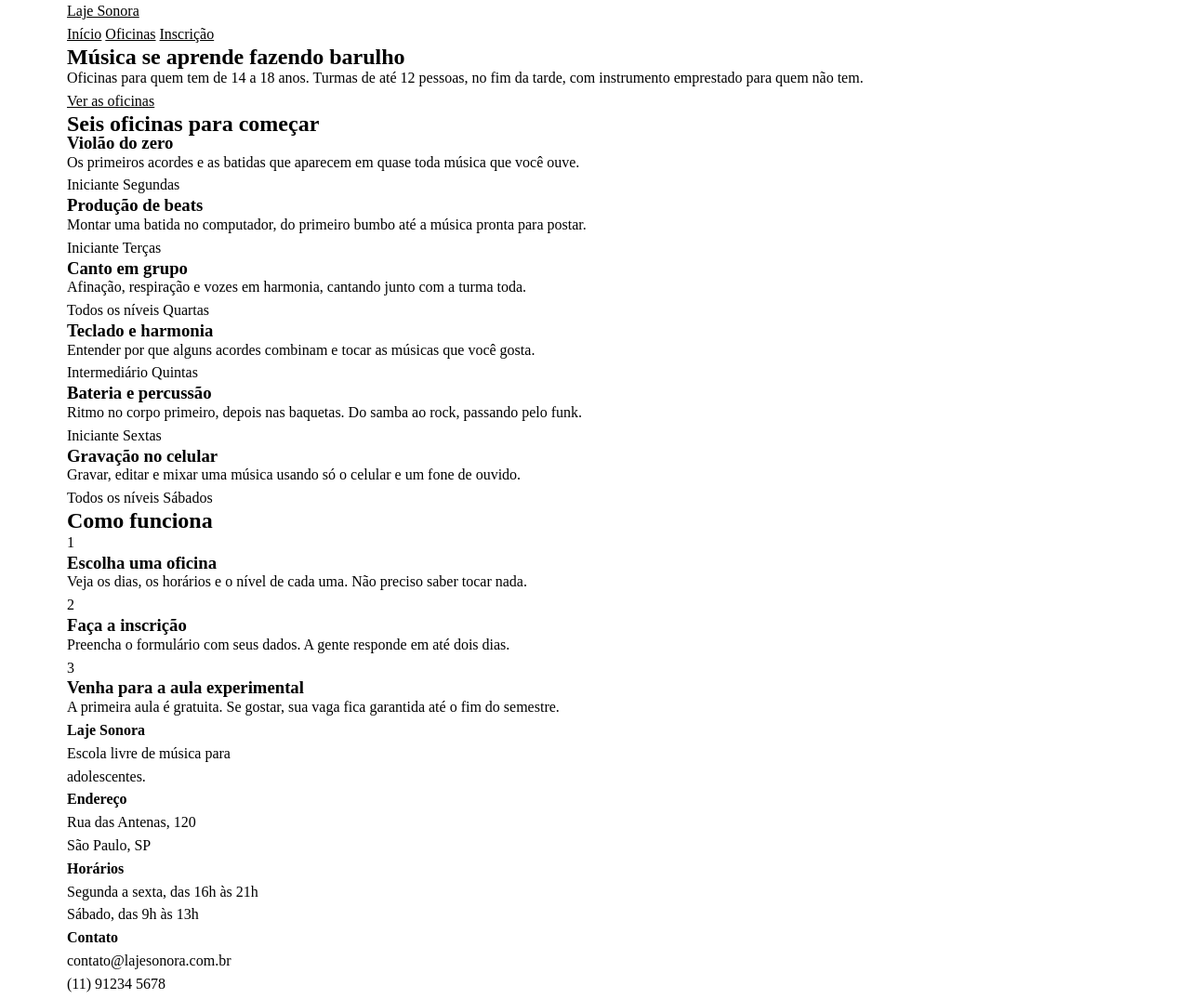
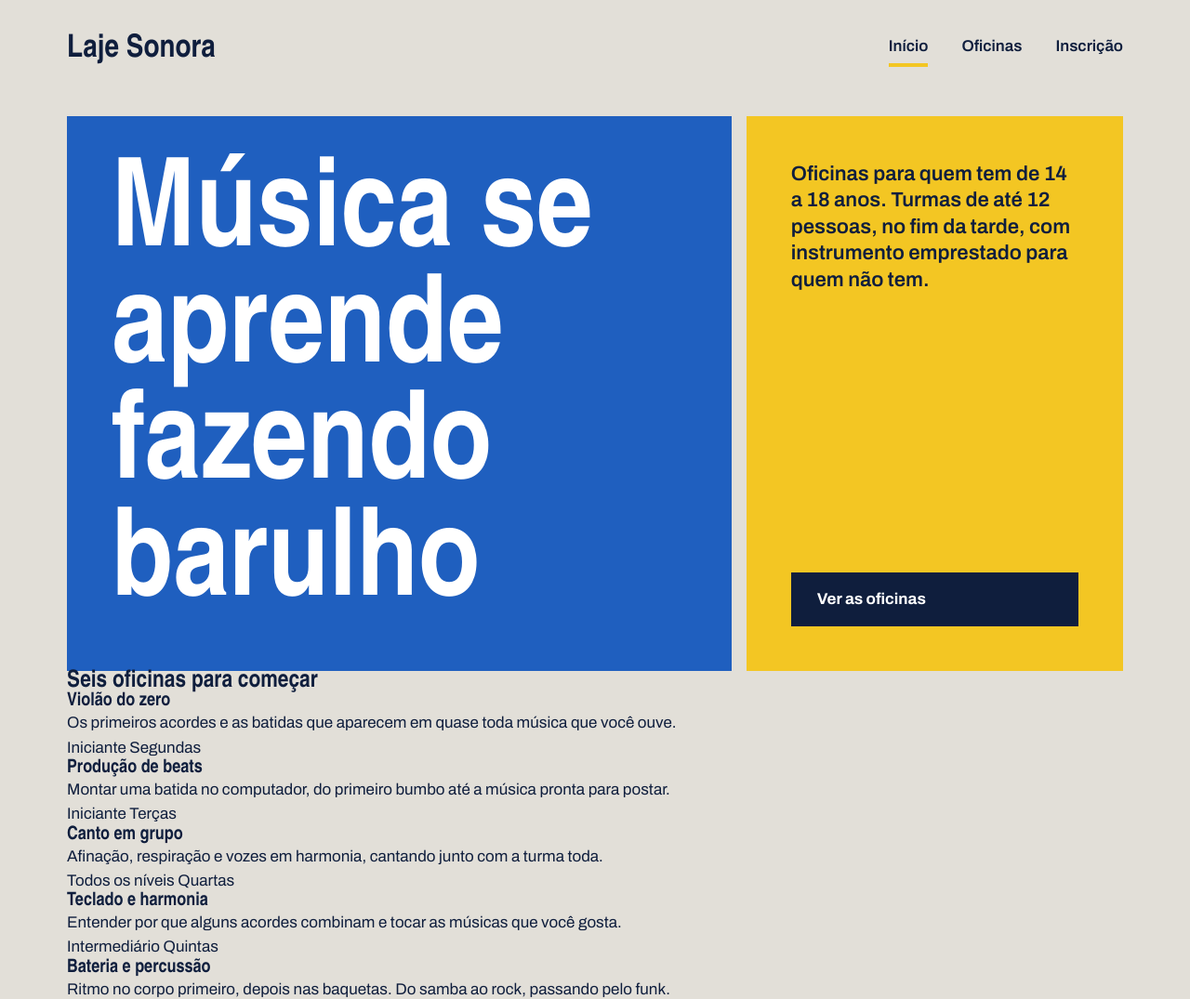
Before and after one commit to laumarcelino/laje_sonora, a plain HTML site: page index.html in a window 1280 px wide. Shown: the top 1075 px of the page at 93% size. Drawn offline with Linux system fonts and the light colour scheme; a web font is replaced by a local one.

Commit message:
Topo com flex

```diff
--- a/index.css
+++ b/index.css
@@ -5,36 +5,124 @@
 }
 
 :root {
-    --concreto: #E2DFD8
-    --concreto-escuro: #CBC7BE
-    --tinta: #0F1E3D
-    --caixa-dagua: #1F5FBF
-    --fita: #F3C623
-    --branco: #FFFFFF
+    --concreto: #E2DFD8;
+    --concreto-escuro: #CBC7BE;
+    --tinta: #0F1E3D;
+    --caixa-agua: #1F5FBF;
+    --fita: #F3C623;
+    --branco: #FFFFFF;
 
-    --fonte-cartaz: "Big Shoulders", "Arial Narrow", sans-serif
-    --fonte-texto: "Archivo", Arial, sans-serif
-}
+    --fonte-cartaz: "Big Shoulders", "Arial Narrow", sans-serif;
+    --fonte-texto: "Archivo", Arial, sans-serif;
+  }
 
 body {
-    background: var(--concreto);
+    background-color: var(--concreto);
     color: var(--tinta);
     font-family: var(--fonte-texto);
+    font-size: 17px;
     line-height: 1.55;
-}
+  }
 
-a{
+
+a {
     color: inherit;
-}
+  }
 
-h1, h2, h3{
+h1, h2, h3 {
     font-family: var(--fonte-cartaz);
     font-weight: 900;
     line-height: 0.95;
-}
+  }
 
-.conteudo {
+.conteudo  {
     max-width: 1200px;
     margin-inline: auto;
     padding-inline: 32px;
-}
+  }
+
+  .topo {
+    padding-block: 28px;
+    display: flex;
+    justify-content: space-between;
+    align-items: center;
+  }
+
+  .logo {
+    font-family: var(--fonte-cartaz);
+    font-size: 34px;
+    font-weight: 900;
+    text-decoration: none;
+  }
+
+  .menu {
+    display: flex;
+    gap: 36px;
+  }
+
+  .menu a{
+    font-weight: 600;
+    text-decoration: none;
+    padding-bottom: 4px;
+    border-bottom: 4px solid transparent;
+  }
+
+  .menu a:hover {
+    border-bottom-color: var(--tinta);
+  }
+
+  .menu a.atual {
+    border-bottom-color: var(--fita) ;
+  }
+
+  .cartazes {
+    margin-top: 16px;
+    display: flex;
+    gap: 16px;
+  }
+
+  .cartaz {
+    padding: 48px;
+  }
+
+  .cartaz-principal {
+    background: var(--caixa-agua);
+    color: var(--branco);
+    flex: 2;
+  }
+
+  .cartaz-principal h1 {
+    font-size: 132px;
+    max-width: 9ch;
+  }
+
+  .cartaz-lateral {
+    background: var(--fita);
+    flex: 1;
+    display: flex;
+    flex-direction: column;
+    justify-content: space-between;
+    gap: 32px;
+  }
+
+  .cartaz-lateral p {
+    font-size: 22px;
+    font-weight: 600;
+    line-height: 1.3;
+  }
+
+  .botao {
+    background: var(--tinta);
+    color: var(--branco);
+    font-weight: 700;
+    text-decoration: none;
+    padding: 16px 28px;
+    border: none;
+    font-size: 17px;
+    font-family: var(--fonte-texto);
+    cursor: pointer;
+  }
+
+  .botao:hover {
+    background: var(--caixa-agua);
+  }
```
